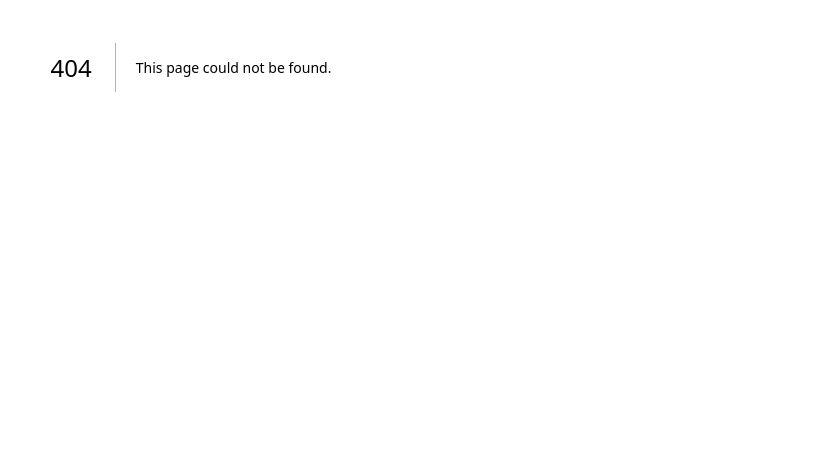
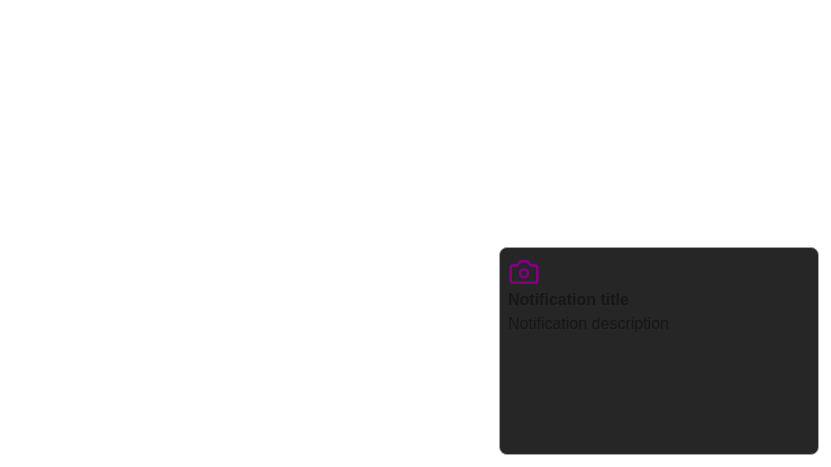
Before and after one commit to isTrick/toolbox, a Next.js app: page /notification-test in a window 1280 px wide. Before the commit this address had no page. Shown: the part 333-800 px from the top of the page, without its empty margins (449-1280 px from the left). Built offline with nearby package versions, Linux system fonts and the light colour scheme.

Commit message:
feat: created notification.tsx

```diff
--- /dev/null
+++ b/app/components/Notification.tsx
@@ -0,0 +1,11 @@
+import { Camera } from "lucide-react";
+
+export default function Notification() {
+  return (
+    <div className="bg-neutral-800 border-neutral-400 border p-2 rounded-lg w-80 h-52 absolute right-3 bottom-3">
+      <Camera color="purple" size={32} />
+      <p className="font-semibold">Notification title</p>
+      <p>Notification description</p>
+    </div>
+  );
+}
--- /dev/null
+++ b/app/notification-test/page.tsx
@@ -0,0 +1,9 @@
+import Notification from "../components/Notification";
+
+export default function NotificationTest() {
+  return (
+    <div className="w-screen h-screen">
+      <Notification />
+    </div>
+  );
+}
--- a/package.json
+++ b/package.json
@@ -9,6 +9,7 @@
     "lint": "next lint"
   },
   "dependencies": {
+    "lucide-react": "^0.453.0",
     "next": "14.2.14",
     "react": "^18",
     "react-dom": "^18",
```
Also changed, not shown: 1 other file (tests, documents, lock files or other folders).
